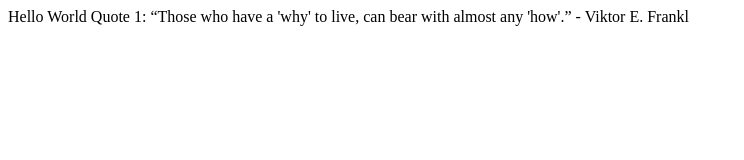
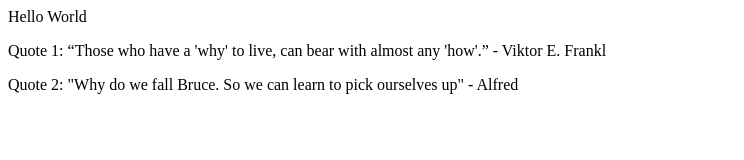
Before and after one commit to interviewbit-academy/the_first_one, a plain HTML site: page index.html in a window 1280 px wide. Shown: the whole page, without its empty margins (0-744 px from the left). Drawn offline with Linux system fonts and the light colour scheme.

Commit message:
quote by Alfred

```diff
--- a/index.html
+++ b/index.html
@@ -1,3 +1,5 @@
-Hello World
+<p>Hello World</p>
 
-Quote 1: “Those who have a 'why' to live, can bear with almost any 'how'.” - Viktor E. Frankl
+<p>Quote 1: “Those who have a 'why' to live, can bear with almost any 'how'.” - Viktor E. Frankl</p>
+
+<p>Quote 2: "Why do we fall Bruce. So we can learn to pick ourselves up" - Alfred<p>
```
